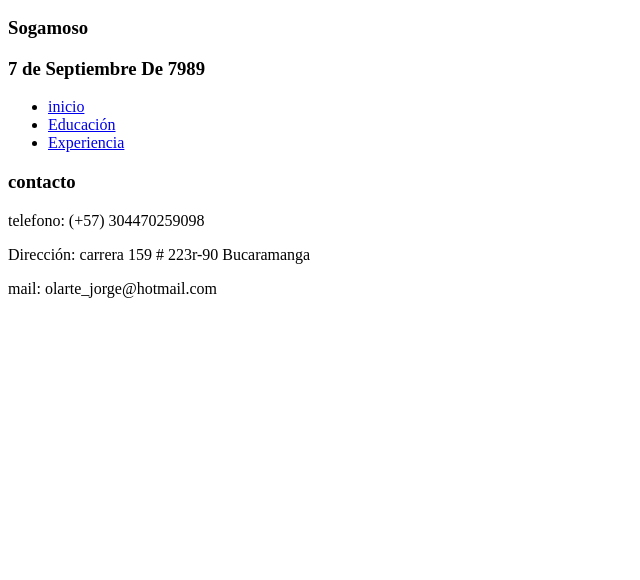
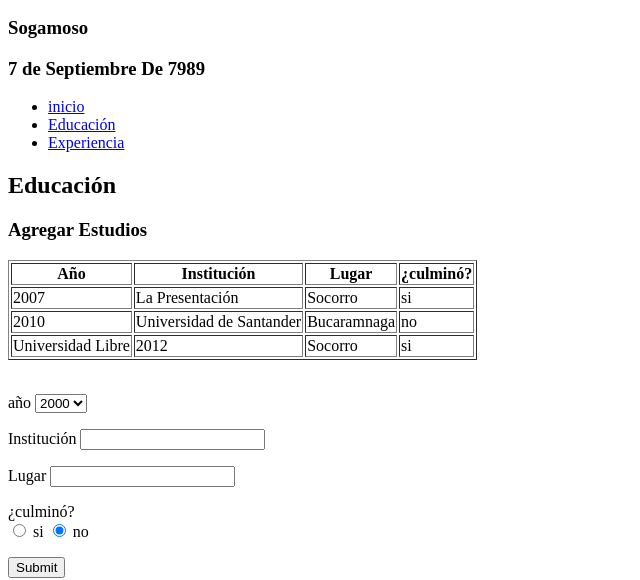
Before and after one commit to jorgeOD/FundamentosHtml-hojadevida-jorge-olarte, a plain HTML site: page html/educacion.htm in a window 1280 px wide. Shown: the part 222-802 px from the top of the page, without its empty margins (0-640 px from the left). Drawn offline with Linux system fonts and the light colour scheme.

Commit message:
crea tabla y se arregla el hipervinculo de educacion en el index

```diff
--- a/html/educacion.htm
+++ b/html/educacion.htm
@@ -31,6 +31,77 @@
 		<li><a href="educacion.html">Educación</a></li>
 		<li><a href="experiencia.html">Experiencia</a></li>
 	</ul>
+	<h2>Educación</h2>
+	<!--tabla-->
+	<table border="1">
+		<tr >
+			<th>Año</th>
+			<th>Institución</th>
+			<th>Lugar</th>
+			<th>¿culminó?</th>
+		</tr>
+			<td>2007</td>
+			<td>La Presentación</td>
+			<td>Socorro</td>
+			<td>si</td>
+		</tr>
+		</tr>
+			<td>2010</td>
+			<td>Universidad de Santander</td>
+			<td>Bucaramnaga</td>
+			<td>no</td>
+		</tr>
+			</tr>
+			<td>Universidad Libre</td>
+			<td>2012</td>
+			<td>Socorro</td>
+			<td>si</td>
+		</tr>
+		<h3>Agregar Estudios</h3>
+	</table>
+	<br/>
+		<!--Formulario -->
+		<form onautocomplete="on" name="FormAgregarEstudios">
+			<p>
+				<label for="Año">año</label>
+				<select id="Años">
+				<option>2000</option>
+				<option>2001</option>
+				<option>2002</option>
+				<option>2003</option>
+				<option>2004</option>
+				<option>2005</option>
+				<option>2006</option>
+				<option>2007</option>
+				<option>2008</option>
+				<option>2009</option>
+				<option>2010</option>
+				<option>2011</option>
+				<option>2012</option>
+				<option>2013</option>
+				<option>2014</option>
+				<option>2015</option>
+				<option>2015</option>
+				<option>2016</option>
+				<option>2017</option>
+			</select>
+			</p>
+			<p>
+				<label for="Institución">Institución</label>
+				<input type="tex" id="Institución">
+			</p>
+			<p>
+				<label for="Lugar">Lugar</label>
+				<input type="tex" id="Institución">
+			</p>
+			<p>
+				<label for="Lugar">¿culminó?</label>
+				<br/>
+				<input checked="checked" name="answer" type="radio" value="true" /> si
+				<input checked="checked" name="answer" type="radio" value="False" /> no
+			</p>
+				<input type="submit" name="enviar">
+		</form>
 	<!--Pie de pagina -->
 	<footer>
 		<h3>contacto</h3>
```
Also changed, not shown: index.html (+1 -1 lines).
